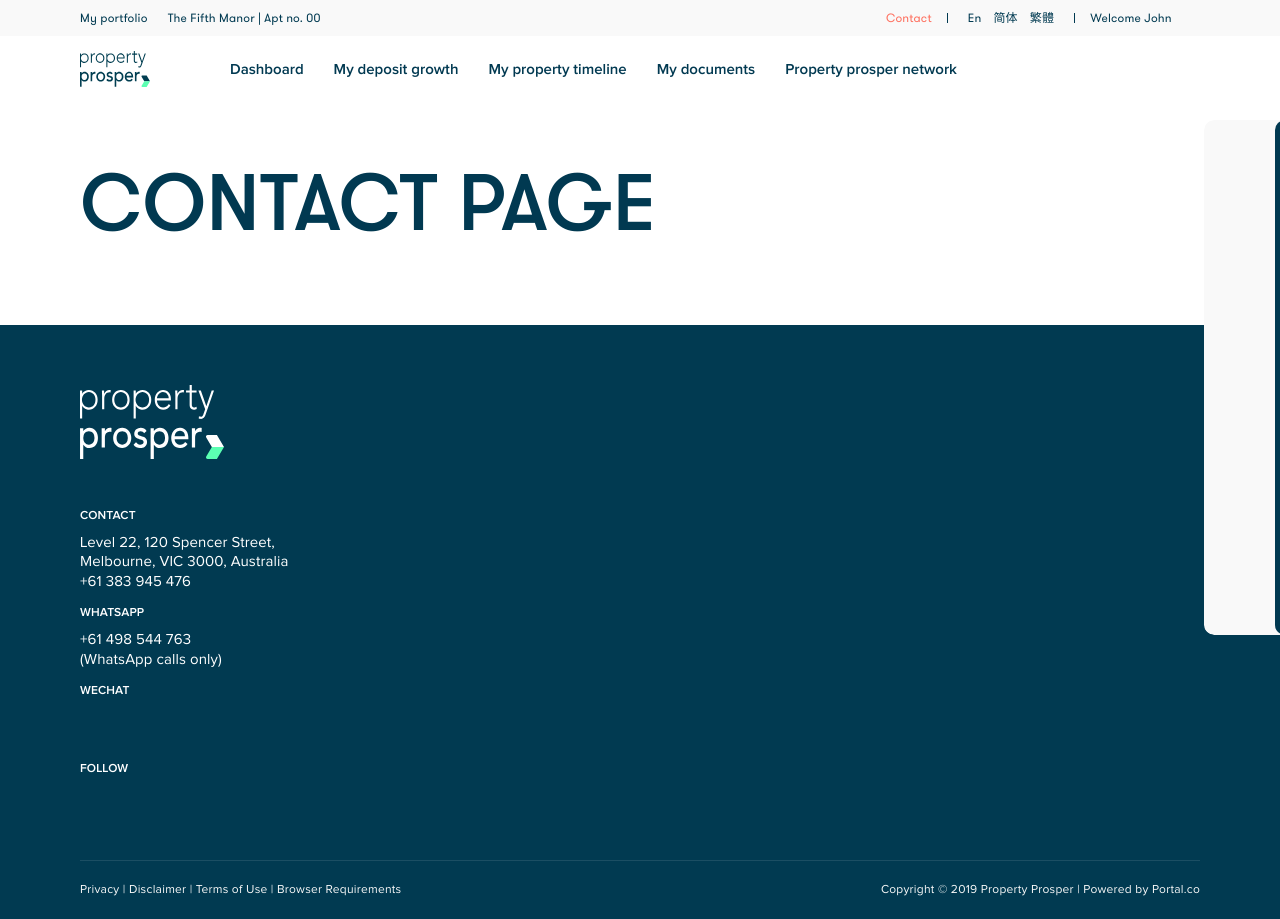
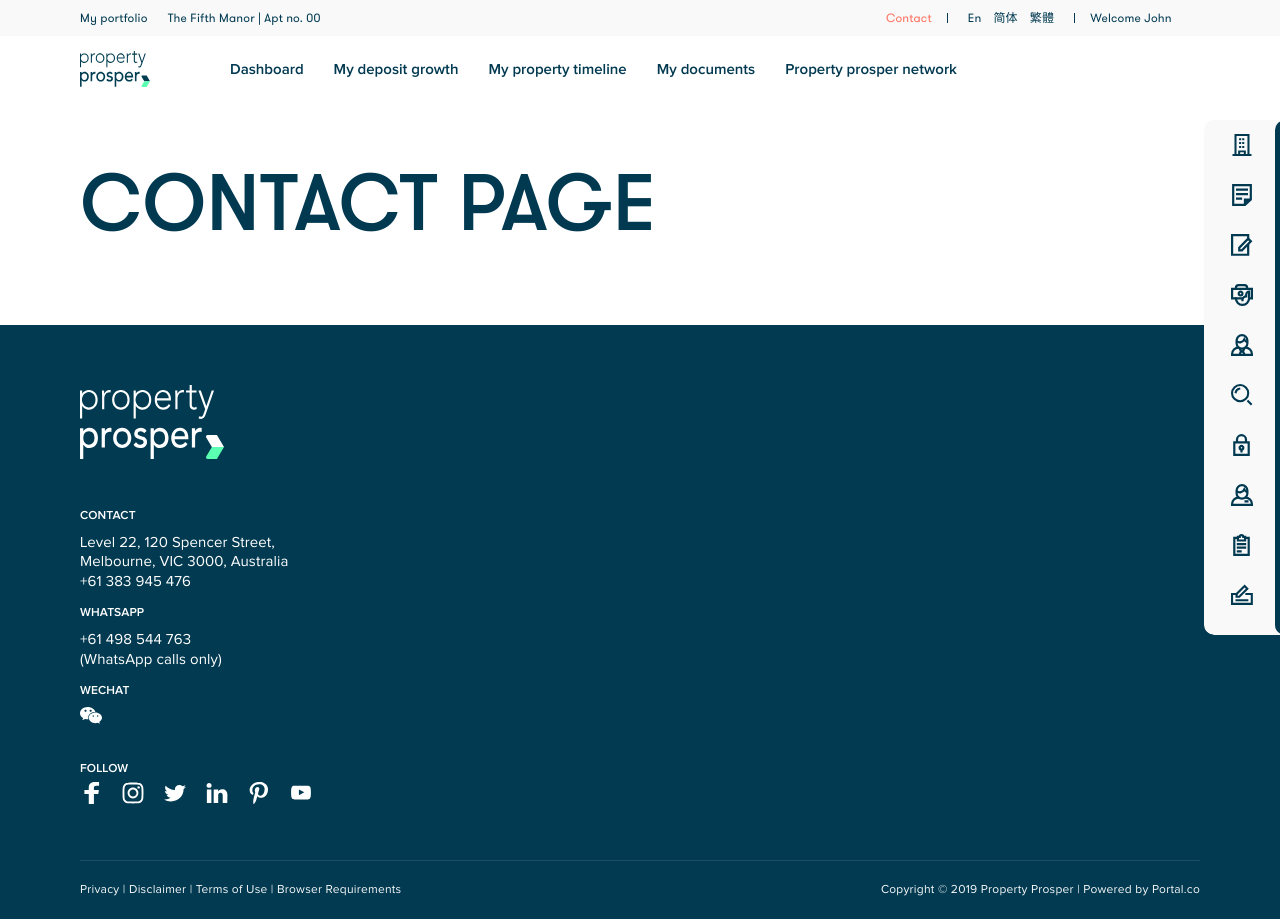
Before and after one commit to AJIT1690/liquid-vue-app, a Nuxt app: page /Contact in a window 1280 px wide. Built offline with nearby package versions, Linux system fonts and the light colour scheme.

Commit message:
portfolio page complete

```diff
--- a/assets/scss/components/_project-card.scss
+++ b/assets/scss/components/_project-card.scss
@@ -2,6 +2,9 @@
 	margin: 50px 0 60px;
 	border-radius: 5px;
 	position: relative;
+	background-size: cover;
+	background-position: center center;
+	background-repeat: no-repeat;
 	&.mt0 {
 		margin-top: 0;
 	}
@@ -16,9 +19,7 @@
 		height: 423px;
 		width: 100%;
 		border-radius: 5px;
-		background-size: cover;
-	    background-position: center center;
-	    background-repeat: no-repeat;
+
 	    transition: all $speed;
 		&:after {
 			content: '';
--- a/components/FooterMain.vue
+++ b/components/FooterMain.vue
@@ -20,18 +20,18 @@
 						<div class="icon-block">
 							<h6>WeChat</h6>
 							<div class="social-links">
-								<a href="#" target="_blank" aria-label="wechat"><svg class="icon"><use xlink:href="/assets/svg/icon.svg#wechat"></use></svg></a>
+								<a href="#" target="_blank" aria-label="wechat"><svg class="icon"><use xlink:href="~/assets/svg/icon.svg#wechat"></use></svg></a>
 							</div>
 						</div>
 						<div class="icon-block">
 							<h6>Follow</h6>
 							<div class="social-links">
-								<a href="#" target="_blank" aria-label="facebook"><svg class="icon"><use xlink:href="/assets/svg/icon.svg#facebook"></use></svg></a>
-								<a href="#" target="_blank" aria-label="instagram"><svg class="icon"><use xlink:href="/assets/svg/icon.svg#instagram"></use></svg></a>
-								<a href="#" target="_blank" aria-label="twitter"><svg class="icon"><use xlink:href="/assets/svg/icon.svg#twitter"></use></svg></a>
-								<a href="#" target="_blank" aria-label="linkedin"><svg class="icon"><use xlink:href="/assets/svg/icon.svg#linkedin"></use></svg></a>
-								<a href="#" target="_blank" aria-label="pinterest"><svg class="icon"><use xlink:href="/assets/svg/icon.svg#pinterest"></use></svg></a>
-								<a href="#" target="_blank" aria-label="youtube"><svg class="icon"><use xlink:href="/assets/svg/icon.svg#youtube"></use></svg></a>
+								<a href="#" target="_blank" aria-label="facebook"><svg class="icon"><use xlink:href="~/assets/svg/icon.svg#facebook"></use></svg></a>
+								<a href="#" target="_blank" aria-label="instagram"><svg class="icon"><use xlink:href="~/assets/svg/icon.svg#instagram"></use></svg></a>
+								<a href="#" target="_blank" aria-label="twitter"><svg class="icon"><use xlink:href="~/assets/svg/icon.svg#twitter"></use></svg></a>
+								<a href="#" target="_blank" aria-label="linkedin"><svg class="icon"><use xlink:href="~/assets/svg/icon.svg#linkedin"></use></svg></a>
+								<a href="#" target="_blank" aria-label="pinterest"><svg class="icon"><use xlink:href="~/assets/svg/icon.svg#pinterest"></use></svg></a>
+								<a href="#" target="_blank" aria-label="youtube"><svg class="icon"><use xlink:href="~/assets/svg/icon.svg#youtube"></use></svg></a>
 							</div>
 						</div>
 					</div>
--- a/components/HeaderMain.vue
+++ b/components/HeaderMain.vue
@@ -34,7 +34,7 @@
 	        </nav>
 	    </div>
 	</header>
-	<header-mobile></header-mobile>
+	<header-mobile v-on:openMenu="openMenu"></header-mobile>
     </div>
 </template>
 
@@ -47,6 +47,11 @@ export default {
 		HeaderMobile,
 		Logo,
 		MainNav
+	},
+	methods: {
+		openMenu: function(isOpen) {
+			this.$emit('openMenu', isOpen);
+		}
 	}
 }
 </script>
--- a/components/HeaderMobile.vue
+++ b/components/HeaderMobile.vue
@@ -40,9 +40,12 @@ export default {
 		triggerMenu: function() {
 			if(this.btnText == 'Menu') {
 				this.btnText = 'Close'
+				this.$emit('openMenu', true);
 			}else{
 				this.btnText = 'Menu'
+				this.$emit('openMenu', false);
 			}
+
 		}
 	}
 
--- a/components/Sidebar.vue
+++ b/components/Sidebar.vue
@@ -2,21 +2,21 @@
     <!-- SIDE PANEL -->
 	<div class="side-panel">
 		<ul class="side-link-panel">
-			<li id="mobile-sidepanel-header">
+			<li id="mobile-sidepanel-header" v-on:click="openSidebar">
 				<a href="#">
 					<div class="icon-wrapper">
 						<svg class="icon"><use xlink:href="~/assets/svg/icon.svg#phone"></use></svg>
 					</div>
 					<div class="label-wrapper">
 						<p>My investment journey</p>
-						<svg class="icon"><use xlink:href="assets/svg/icon.svg#arrow_accordion"></use></svg>
+						<svg class="icon"><use xlink:href="~/assets/svg/icon.svg#arrow_accordion"></use></svg>
 					</div>
 				</a>
 			</li>
 			<li>
 				<a href="#">
 					<div class="icon-wrapper">
-						<svg class="icon"><use xlink:href="assets/svg/icon.svg#select-a-property"></use></svg>
+						<svg class="icon"><use xlink:href="~/assets/svg/icon.svg#select-a-property"></use></svg>
 					</div>
 					<p>Select a property</p>
 				</a>
@@ -24,7 +24,7 @@
 			<li>
 				<a href="#">
 					<div class="icon-wrapper">
-						<svg class="icon"><use xlink:href="assets/svg/icon.svg#reserve-property"></use></svg>
+						<svg class="icon"><use xlink:href="~/assets/svg/icon.svg#reserve-property"></use></svg>
 					</div>
 					<p>Reserve property</p>
 				</a>
@@ -32,7 +32,7 @@
 			<li>
 				<a href="#">
 					<div class="icon-wrapper">
-						<svg class="icon"><use xlink:href="assets/svg/icon.svg#sign-contract-pay-deposit"></use></svg>
+						<svg class="icon"><use xlink:href="~/assets/svg/icon.svg#sign-contract-pay-deposit"></use></svg>
 					</div>
 					<p>Sign contract & pay deposit</p>
 				</a>
@@ -40,7 +40,7 @@
 			<li>
 				<a href="#">
 					<div class="icon-wrapper">
-						<svg class="icon"><use xlink:href="assets/svg/icon.svg#arrange-finance"></use></svg>
+						<svg class="icon"><use xlink:href="~/assets/svg/icon.svg#arrange-finance"></use></svg>
 					</div>
 					<p>Arrange finance</p>
 				</a>
@@ -48,7 +48,7 @@
 			<li>
 				<a href="#">
 					<div class="icon-wrapper">
-						<svg class="icon"><use xlink:href="assets/svg/icon.svg#appoint-a-lawyer"></use></svg>
+						<svg class="icon"><use xlink:href="~/assets/svg/icon.svg#appoint-a-lawyer"></use></svg>
 					</div>
 					<p>Appoint a lawyer</p>
 				</a>
@@ -56,7 +56,7 @@
 			<li>
 				<a href="#">
 					<div class="icon-wrapper">
-						<svg class="icon"><use xlink:href="assets/svg/icon.svg#arrange-pre-settlement-inspection"></use></svg>
+						<svg class="icon"><use xlink:href="~/assets/svg/icon.svg#arrange-pre-settlement-inspection"></use></svg>
 					</div>
 					<p>Arrange pre-settlement inspection</p>
 				</a>
@@ -64,7 +64,7 @@
 			<li>
 				<a href="#">
 					<div class="icon-wrapper">
-						<svg class="icon"><use xlink:href="assets/svg/icon.svg#settlement-handover"></use></svg>
+						<svg class="icon"><use xlink:href="~/assets/svg/icon.svg#settlement-handover"></use></svg>
 					</div>
 					<p>Settlement & handover</p>
 				</a>
@@ -72,7 +72,7 @@
 			<li>
 				<a href="#">
 					<div class="icon-wrapper">
-						<svg class="icon"><use xlink:href="assets/svg/icon.svg#appoint-property-management"></use></svg>
+						<svg class="icon"><use xlink:href="~/assets/svg/icon.svg#appoint-property-management"></use></svg>
 					</div>
 					<p>Appoint property management</p>
 				</a>
@@ -80,7 +80,7 @@
 			<li>
 				<a href="#">
 					<div class="icon-wrapper">
-						<svg class="icon"><use xlink:href="assets/svg/icon.svg#building-community-management"></use></svg>
+						<svg class="icon"><use xlink:href="~/assets/svg/icon.svg#building-community-management"></use></svg>
 					</div>
 					<p>Building & community management</p>
 				</a>
@@ -88,7 +88,7 @@
 			<li>
 				<a href="#">
 					<div class="icon-wrapper">
-						<svg class="icon"><use xlink:href="assets/svg/icon.svg#tax-specialist"></use></svg>
+						<svg class="icon"><use xlink:href="~/assets/svg/icon.svg#tax-specialist"></use></svg>
 					</div>
 					<p>Appoint a tax speacialist</p>
 				</a>
@@ -99,20 +99,17 @@
 
 <script>
 export default {
+	data: function() {
+		return{
+			sideBarOpen: false
+		}
+	},
+	methods: {
+		openSidebar: function() {
+			this.sideBarOpen = !this.sideBarOpen;
+			this.$emit('openSidebar', this.sideBarOpen);
+		}
+	}
+}
 
-}
-// $(document).ready(function () {
-//   $('#mobile-sidepanel-header').click(function () {
-//     $('body').toggleClass('sidepanel-open');
-//   });
-// });
-
-// $(document).ready(function () {
-//   $('#trigger-mobile-menu').click(function () {
-//     $(this).text(function (i, text) {
-//       return text === "Menu" ? "Close" : "Menu";
-//     });
-//     $('body').toggleClass('dropdown-open');
-//   });
-// });
 </script>
--- a/components/index/MediaBox.vue
+++ b/components/index/MediaBox.vue
@@ -3,7 +3,7 @@
         <div class="media">
             <div class="media-image">
                 <div class="img-wrapper">
-                    <img src="/assets/svg/portfolio-media.svg" alt="logo">
+                    <img src="~/assets/svg/portfolio-media.svg" alt="logo">
                 </div>
             </div>
             <div class="spacer-mobile"></div>
--- a/components/index/ProjectCard.vue
+++ b/components/index/ProjectCard.vue
@@ -1,6 +1,6 @@
 <template>
-    <div class="project-card">
-       <nuxt-link to="/Project">
+    <div class="project-card" :id="id">
+       <nuxt-link to="/Project" >
             <div class="card-content">
                 <h2 v-if='name'>{{name}}</h2>
                 <p>{{project}}</p>
@@ -13,12 +13,10 @@
 
 <script>
 export default {
-    props: ['name', 'project', 'projectAddress', 'linkText', 'imgPath']
+    props: ['name', 'project', 'projectAddress', 'linkText', 'imgPath', 'id']
 }
 </script>
 
 <style scoped>
-    .project-card  a {
-        background-image: url('/img/portfolio-card-1.jpg') no-repeat;
-    }
+
 </style>
--- a/layouts/default.vue
+++ b/layouts/default.vue
@@ -1,7 +1,7 @@
 <template>
   <div>
-    <header-main></header-main>
-    <sidebar></sidebar>
+    <header-main v-on:openMenu="bodyMenuClass"></header-main>
+    <sidebar v-on:openSidebar="openSidebar"></sidebar>
     <div id="main">
       <div id="intro-section" class="section-pt section-pb">
         <div class="container">
@@ -26,6 +26,28 @@ export default {
     HeaderMain,
     Sidebar,
     FooterMain
+  },
+
+  methods: {
+    bodyMenuClass: function(isOpen) {
+      if(isOpen) {
+        document.body.classList.add('dropdown-open');
+      }
+      else {
+        document.body.classList.remove('dropdown-open');
+      }
+
+    },
+		openSidebar: function(sideOpen) {
+      if(sideOpen) {
+        document.body.classList.add('sidepanel-open');
+      }
+      else {
+        document.body.classList.remove('sidepanel-open');
+      }
+
+    }
+
   }
 }
 
--- a/pages/index.vue
+++ b/pages/index.vue
@@ -4,8 +4,8 @@
     <div class="row">
       <div class="col-md-12 col-lg-10">
         <intro-content :pageTitle="pageTitle" :leadText="leadText"></intro-content>
-        <project-card  :project="project" :projectAddress="projectAddress" :linkText="linkText" ></project-card>
-        <project-card :name="name2" :project="project2" :projectAddress="projectAddress2" :linkText="linkText" ></project-card>
+        <project-card :name="name" :project="project" :projectAddress="projectAddress" :linkText="linkText" id="project-1"></project-card>
+        <project-card :name="name2" :project="project2" :projectAddress="projectAddress2" :linkText="linkText" id="project-2"></project-card>
         <media-box></media-box>
       </div>
     </div>
@@ -44,6 +44,11 @@ export default {
 }
 </script>
 
-<style>
-
+<style scoped>
+  #project-1 {
+    background-image: url('~assets/img/portfolio-card-1.jpg');
+  }
+  #project-2 {
+    background-image: url('~assets/img/portfolio-card-2.jpg');
+  }
 </style>
```
